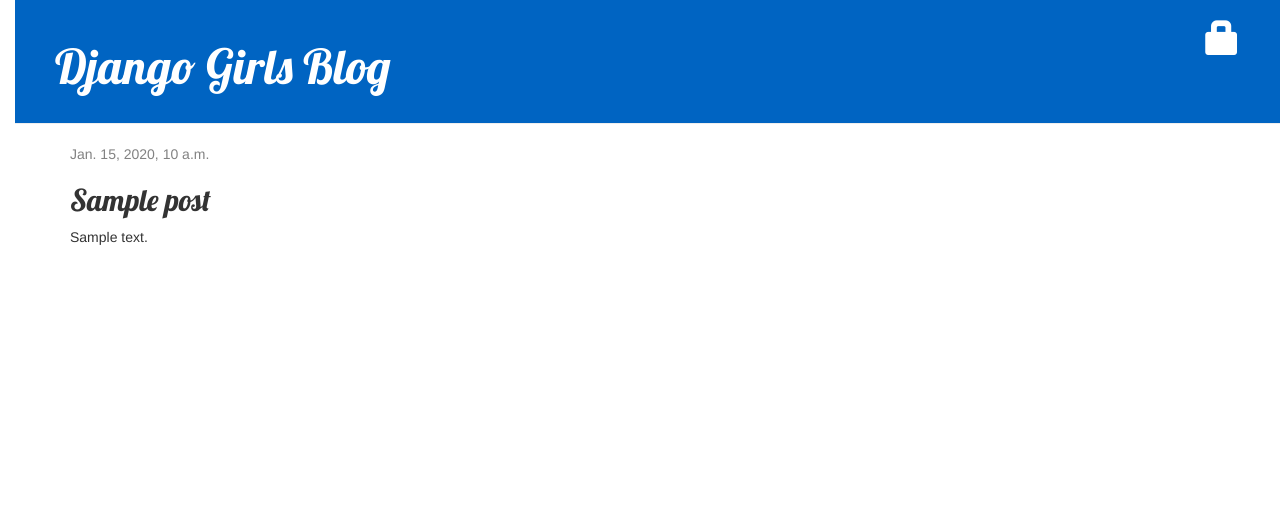
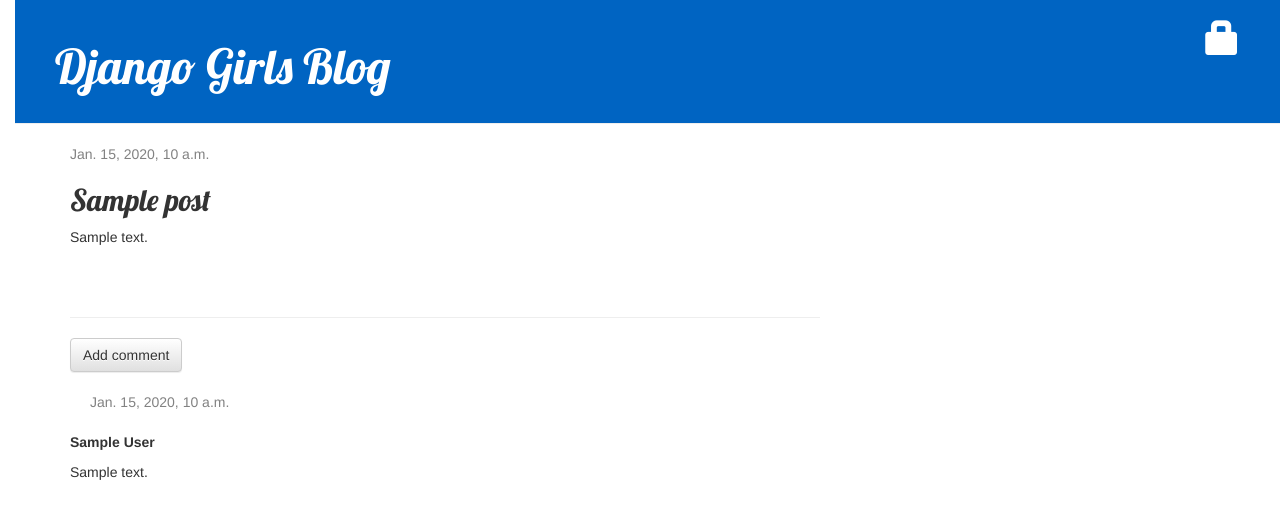
Before and after one commit to gjbartlett/my-first-blog, a Django app: page /post/1/ in a window 1280 px wide. Shown: the top 519 px of the page. Run offline with Django 3.2, Linux system fonts and the light colour scheme; tables that the repository leaves empty hold one stand-in row (values such as "Sample post"); some libraries are stand-ins or nearby versions.

Commit message:
commenting

```diff
--- a/blog/admin.py
+++ b/blog/admin.py
@@ -1,6 +1,7 @@
 from django.contrib import admin
-from .models import Post
+from .models import Post, Comment
 
 # Register your models here.
 
 admin.site.register(Post)
+admin.site.register(Comment)
--- a/blog/models.py
+++ b/blog/models.py
@@ -15,5 +15,22 @@ class Post(models.Model):
         self.published_date=timezone.now()
         self.save()
 
+    def approved_comments(self):
+        return self.comments.filter(approved_comment=True)
+
     def __str__(self):
         return self.title
+
+class Comment(models.Model):
+    post = models.ForeignKey('blog.Post',on_delete=models.CASCADE, related_name='comments')
+    author = models.CharField(max_length=200)
+    text = models.TextField()
+    created_date = models.DateTimeField(default=timezone.now)
+    approved_comment=models.BooleanField(default=False)
+
+    def approve(self):
+        self.approved_comment=True
+        self.save()
+
+    def __str__(self):
+        return self.text
--- a/blog/static/css/blog.css
+++ b/blog/static/css/blog.css
@@ -51,3 +51,6 @@ h1, h2, h3, h4 {
 .post h2 a, .post h2 a:visited {
     color: #000000;
 }
+.comment {
+    margin: 20px 0px 20px 20px;
+}
--- a/blog/templates/blog/post_detail.html
+++ b/blog/templates/blog/post_detail.html
@@ -16,4 +16,23 @@
         <h2>{{ post.title }}</h2>
         <p>{{ post.text|linebreaksbr }}</p>
     </div>
+    <hr>
+    <a class="btn btn-default" href="{% url 'add_comment_to_post' pk=post.pk %}">Add comment</a>
+    {% for comment in post.comments.all %}
+        {% if user.is_authenticated or comment.approved_comment %}
+            <div class="comment">
+            <div class="date">{{ comment.created_date }}</div>
+            {% if not comment.approved_comment %}
+            <a class="btn btn-default" href="{% url 'comment_remove' pk=comment.pk %}"><span class="glyphicon glyphicon-remove"></span></a>
+            <a class="btn btn-default" href="{% url 'comment_approve' pk=comment.pk %}"><span class="glyphicon glyphicon-ok"></span></a>
+            {% endif %}
+        </div>
+            <strong>{{ comment.author }}</strong>
+            <p>{{ comment.text|linebreaks }}</p>
+        </div>
+    {% endif %}
+    {% empty %}
+        <p>No comments yet :-(</p>
+    {% endfor %}
+
 {% endblock %}
--- a/blog/templates/blog/post_list.html
+++ b/blog/templates/blog/post_list.html
@@ -8,7 +8,7 @@
             </div>
             <h2><a href="{% url 'post_detail' pk=post.pk %}">{{ post.title }}</a></h2>
             <p>{{ post.text|linebreaksbr }}</p>
-
+            <a href="{% url 'post_detail' pk=post.pk %}">Comments: {{ post.approved_comments.count }}</a>
         </div>
     {% endfor %}
 {% endblock %}
--- a/blog/urls.py
+++ b/blog/urls.py
@@ -9,4 +9,7 @@ urlpatterns = [
     path('drafts/',views.post_draft_list,name='post_draft_list'),
     path('post/<pk>/publish',views.post_publish,name='post_publish'),
     path('post/<pk>/remove',views.post_remove,name='post_remove'),
+    path('post/<int:pk>/comment/', views.add_comment_to_post, name='add_comment_to_post'),
+    path('comment/<int:pk>/approve/', views.comment_approve, name='comment_approve'),
+    path('comment/<int:pk>/remove/', views.comment_remove, name='comment_remove'),
 ]
--- a/blog/views.py
+++ b/blog/views.py
@@ -1,7 +1,7 @@
 from django.shortcuts import render, get_object_or_404, redirect
 from django.utils import timezone
-from .models import Post
-from .forms import PostForm
+from .models import Post, Comment
+from .forms import PostForm, CommentForm
 from django.contrib.auth.decorators import login_required
 
 # Create your views here.
@@ -60,3 +60,29 @@ def post_remove(request,pk):
     post=get_object_or_404(Post,pk=pk)
     post.delete()
     return redirect('post_list')
+
+def add_comment_to_post(request,pk):
+    post=get_object_or_404(Post,pk=pk)
+    if request.method=="POST":
+        form=CommentForm(request.POST)
+        if form.is_valid():
+            comment = form.save(commit=False)
+            comment.post=post
+            comment.save()
+            return redirect('post_detail',pk=post.pk)
+    else:
+        form=CommentForm()
+
+    return render(request,'blog/add_comment_to_post.html', {'form':form})
+
+@login_required
+def comment_approve(request, pk):
+    comment = get_object_or_404(Comment, pk=pk)
+    comment.approve()
+    return redirect('post_detail', pk=comment.post.pk)
+
+@login_required
+def comment_remove(request, pk):
+    comment = get_object_or_404(Comment, pk=pk)
+    comment.delete()
+    return redirect('post_detail', pk=comment.post.pk)
```
Also changed, not shown: blog/forms.py (+8 -1 lines), blog/templates/blog/add_comment_to_post.html (added, +8 -0 lines), blog/migrations/0002_comment.py (added).
